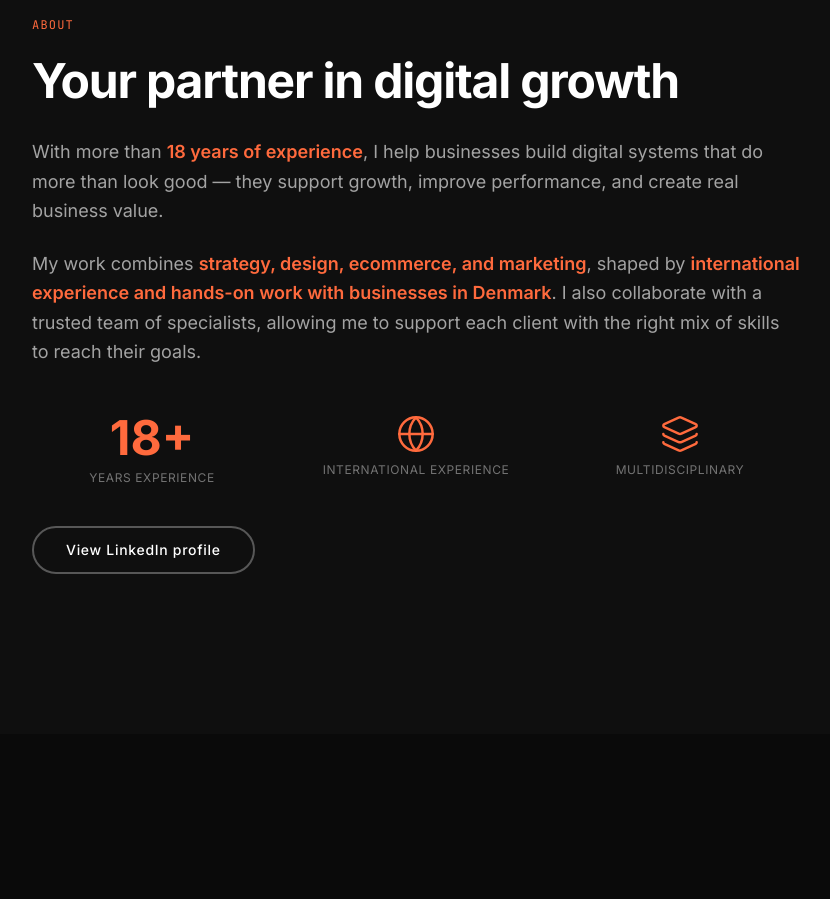
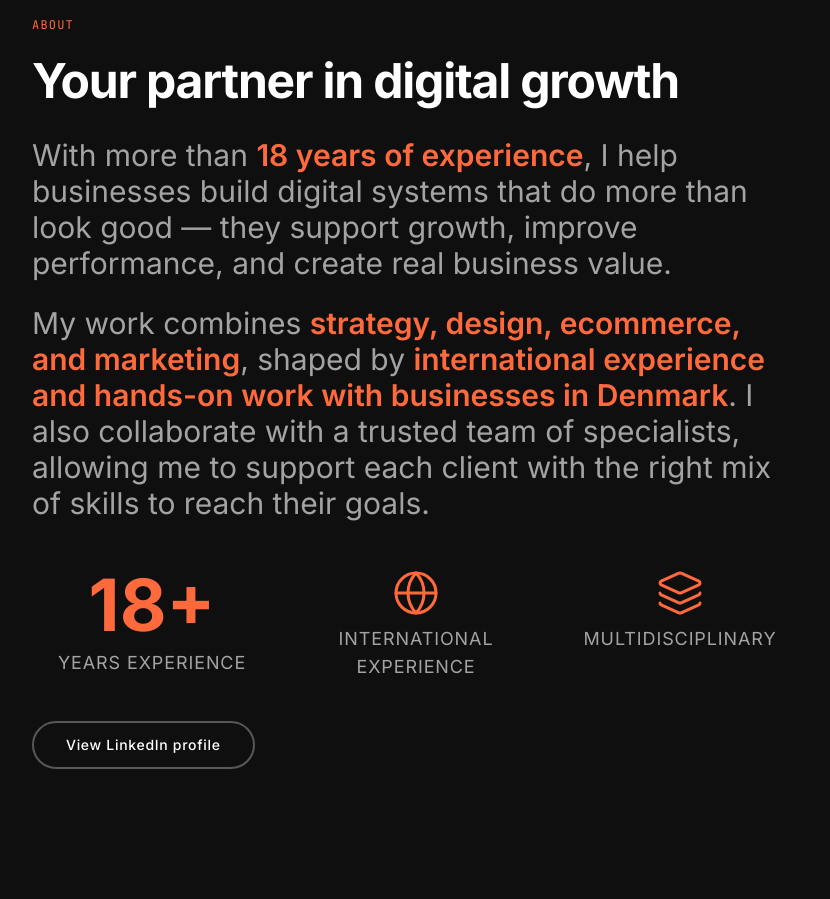
Before and after one commit to hejculto/premium-site, a Next.js app: page / in a window 1280 px wide. Shown: the part 7660-8559 px from the top of the page, without its empty margins (224-1054 px from the left). Built offline with nearby package versions, Linux system fonts and the light colour scheme.

Commit message:
Increase About section text size by 100%

```diff
--- a/src/components/About.tsx
+++ b/src/components/About.tsx
@@ -56,26 +56,26 @@ export function About() {
           </h2>
 
           <div className="space-y-6 mb-12">
-            <p className="text-lg text-neutral-400 leading-relaxed">
+            <p className="text-xl md:text-2xl lg:text-3xl text-neutral-400 leading-relaxed">
               With more than <span className="text-[#ff6a3d] font-semibold">18 years of experience</span>, I help businesses build digital systems that do more than look good — they support growth, improve performance, and create real business value.
             </p>
-            <p className="text-lg text-neutral-400 leading-relaxed">
+            <p className="text-xl md:text-2xl lg:text-3xl text-neutral-400 leading-relaxed">
               My work combines <span className="text-[#ff6a3d] font-semibold">strategy, design, ecommerce, and marketing</span>, shaped by <span className="text-[#ff6a3d] font-semibold">international experience and hands-on work with businesses in Denmark</span>. I also collaborate with a trusted team of specialists, allowing me to support each client with the right mix of skills to reach their goals.
             </p>
           </div>
 
           <div className="grid grid-cols-3 gap-6 mb-10">
             <div className="flex flex-col items-center text-center">
-              <span className="text-4xl md:text-5xl font-bold text-[#ff6a3d]">18+</span>
-              <p className="text-xs text-neutral-500 mt-2 uppercase tracking-wide">Years Experience</p>
+              <span className="text-5xl md:text-6xl lg:text-7xl font-bold text-[#ff6a3d]">18+</span>
+              <p className="text-sm md:text-base lg:text-lg text-neutral-400 mt-2 uppercase tracking-wide">Years Experience</p>
             </div>
             <div className="flex flex-col items-center text-center">
-              <Globe size={40} strokeWidth={1.5} className="text-[#ff6a3d] mb-2" />
-              <p className="text-xs text-neutral-500 uppercase tracking-wide">International Experience</p>
+              <Globe size={48} strokeWidth={1.5} className="text-[#ff6a3d] mb-2" />
+              <p className="text-sm md:text-base lg:text-lg text-neutral-400 uppercase tracking-wide">International Experience</p>
             </div>
             <div className="flex flex-col items-center text-center">
-              <Layers size={40} strokeWidth={1.5} className="text-[#ff6a3d] mb-2" />
-              <p className="text-xs text-neutral-500 uppercase tracking-wide">Multidisciplinary</p>
+              <Layers size={48} strokeWidth={1.5} className="text-[#ff6a3d] mb-2" />
+              <p className="text-sm md:text-base lg:text-lg text-neutral-400 uppercase tracking-wide">Multidisciplinary</p>
             </div>
           </div>
 
```
